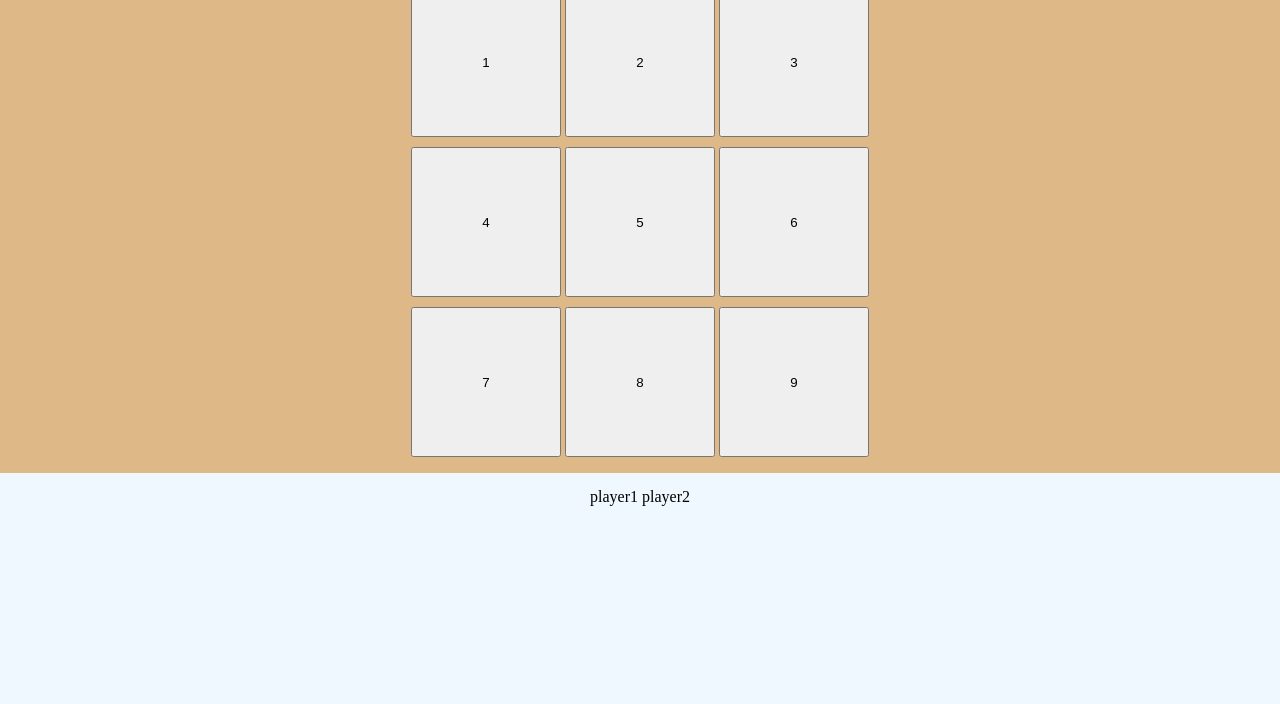
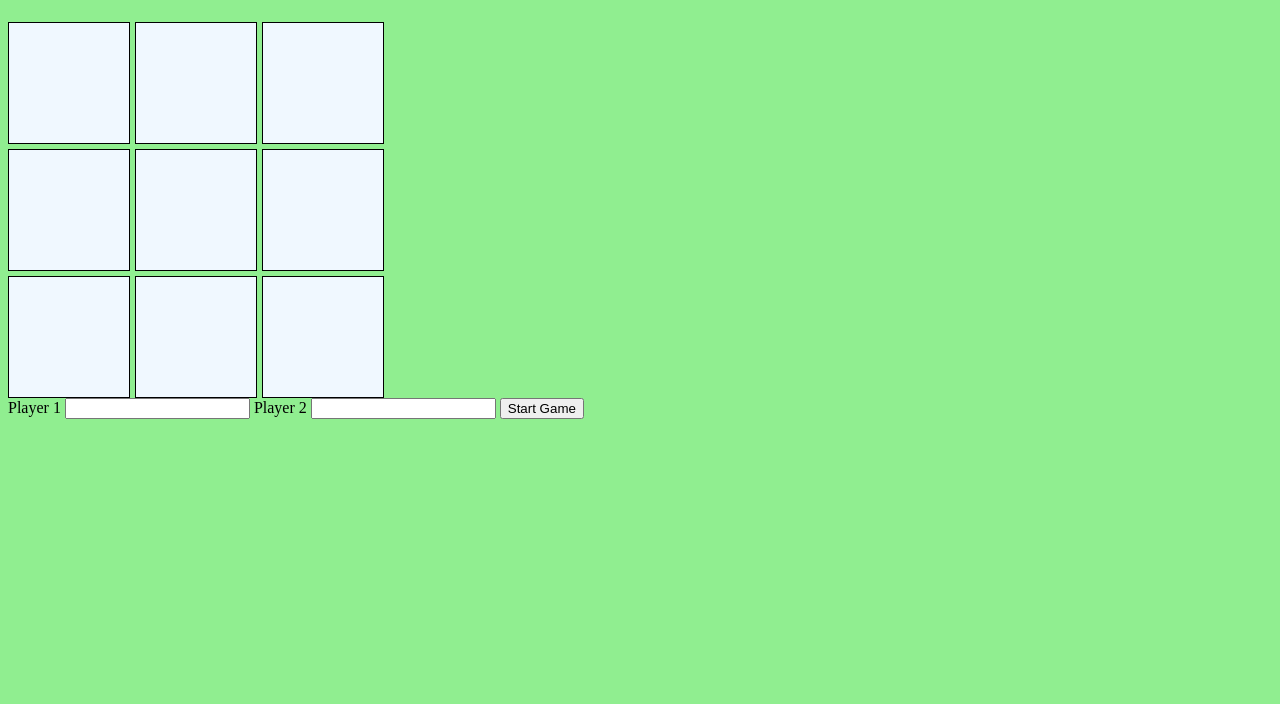
Before and after one commit to caseyj77/Tic-Tac-Toe, a plain HTML site: page index.html in a window 1280 px wide. Shown: the part 96-800 px from the top of the page. Drawn offline with Linux system fonts and the light colour scheme.

Commit message:
create suqares function and create new player function

```diff
--- a/index.html
+++ b/index.html
@@ -10,30 +10,16 @@
     <div class="header">
         <h1>Would you like to play a game of Tic Tac Toe?</h1>
     </div>
-    <div id="board" class="container">
-        <div id="row-1">
-            <button>1</button>
-            <button>2</button>
-            <button>3</button>
-        </div>
-        <div id="row-2">
-            <button>4</button>
-            <button>5</button>
-            <button>6</button>
-        </div>
-        <div id="row-3">
-            <button>7</button>
-            <button>8</button>
-            <button>9</button>
-        </div>
+    <div id="gameboard" class="gameboard">
+
     </div>
-    <div id="game-data">
-        player1
-        player2
+    <div class="player-data">
+        <label>Player 1</label>
+        <input type="text" id="player1">
+        <label>Player 2</label>
+        <input type="text" id="player2">
+        <button id="start-game-button" class="button">Start Game</button>
     </div>
-
-
-
 
 
     <script src="main.js"></script>
--- a/main.js
+++ b/main.js
@@ -0,0 +1,51 @@
+// create the gameboard
+
+(function () {
+    const gameBoard = ["","","","","","","","","",]; //array containing 9 blank elements
+
+    // function to add squares to the blank elements
+    function createGameBoard() {
+        const gameboardContainer = document.getElementById('gameboard');
+        gameboardContainer.innerHTML = ''; // clears board before creating new squares
+
+        gameBoard.forEach((value, index) => {
+            const square =document.createElement('div');
+            square.classList.add('square');
+            gameboardContainer.appendChild(square);
+
+        });
+    }
+    // Initialize the game board
+    createGameBoard();
+
+})();
+
+// create the players and starting the game
+
+const GameModule = (function () {
+    // Private variables and functions
+    const startGameButton = document.getElementById('start-game-button');
+    const player1Input = document.getElementById('player1');
+    const player2Input = document.getElementById('player2');
+
+    function init() {
+        startGameButton.addEventListener('click', createNewPlayer);
+    }
+
+    function startGame() {
+        createGameBoard(); // Recreate the game board when the game starts
+        createNewPlayer();
+    }
+
+    function createNewPlayer () {
+        const player1 = player1Input.value;
+        const player2 = player2Input.value;
+        alert(`${player1} vs ${player2}`);
+    }
+
+    return {
+        init: init
+    };
+})();
+
+document.addEventListener('DOMContentLoaded',GameModule.init);
--- a/style.css
+++ b/style.css
@@ -1,10 +1,7 @@
-* {
-    padding: 0;
-    margin: 0;
-}
+
 
 body {
-    background-color: aliceblue;
+    background-color: lightgreen;
 }
 
 .header {
@@ -12,20 +9,20 @@ body {
     padding: 15px;
 }
 
-#board {
+.gameboard {
     display: grid;
-    gap: 10px;
-    justify-content: center;
-    padding: 1rem;
-    background-color: burlywood;
+    grid-template-columns: repeat(3, 1fr);
+    gap: 5px;
+    max-width: fit-content;
 }
 
-button {
-    height: 150px;
-    min-width: 150px;
+.square {
+    width: 100px;
+    height: 100px;
+    background-color: aliceblue;
+    border: 1px solid black;
+    align-items: center;
+    justify-content: center;
+    font-size: 24px;
+    padding: 10px;
 }
-
-#game-data {
-    text-align: center;
-    padding: 15px;
-}
```
